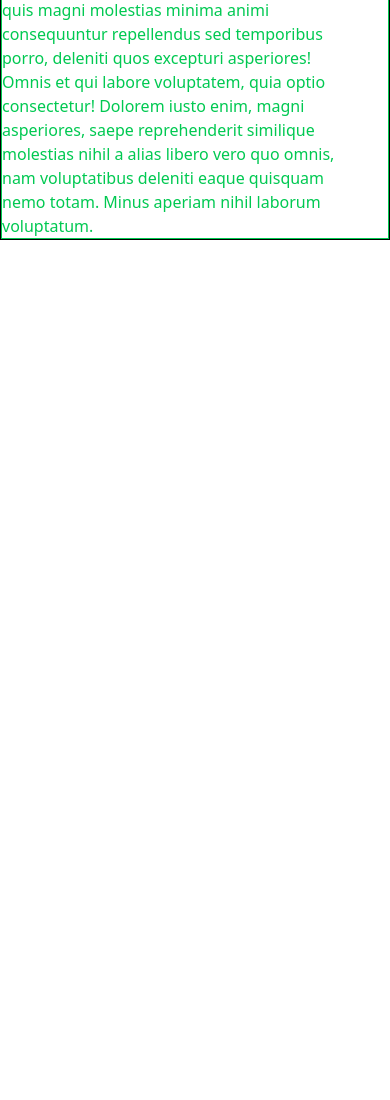
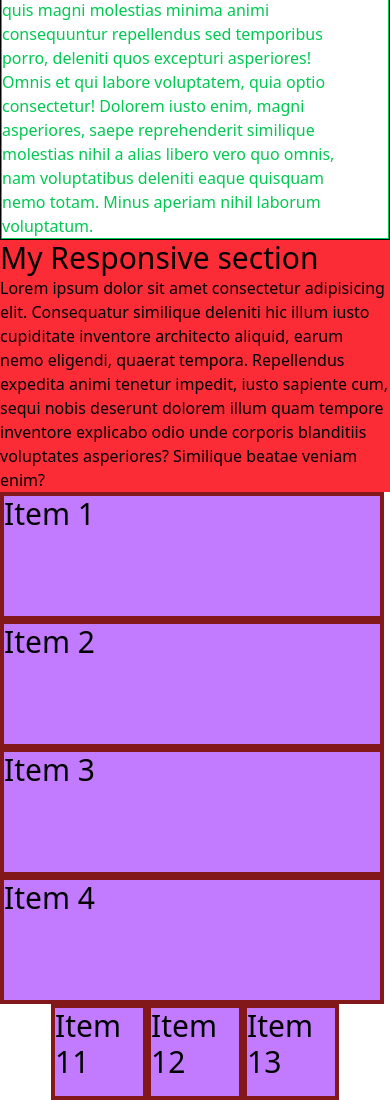
Before and after one commit to Niyamul-04/Intro-to-tailwind-css, a plain HTML site: page index.html in a window 390 px wide. Shown: the part 634-1734 px from the top of the page. Before the commit the page ends 874 px from the top, so only its background shows below. Drawn offline with nearby package versions, Linux system fonts and the light colour scheme.

Commit message:
Add Tailwind CSS layout with headings, responsive sections, and flex utilities

```diff
--- a/index.html
+++ b/index.html
@@ -29,5 +29,43 @@
        <h3 class="text-3xl border mx-4">My section title 2</h3>
        <p class="border pe-12 text-green-500">Lorem ipsum dolor sit, amet consectetur adipisicing elit. Necessitatibus non aut magni eveniet quo unde aspernatur dolorem esse sequi, dolorum obcaecati rerum exercitationem officiis quibusdam facere, maxime ad id excepturi error porro temporibus nesciunt cumque recusandae optio! Nihil qui officiis facere quo iusto quia laborum, aut provident non culpa veritatis quis magni molestias minima animi consequuntur repellendus sed temporibus porro, deleniti quos excepturi asperiores! Omnis et qui labore voluptatem, quia optio consectetur! Dolorem iusto enim, magni asperiores, saepe reprehenderit similique molestias nihil a alias libero vero quo omnis, nam voluptatibus deleniti eaque quisquam nemo totam. Minus aperiam nihil laborum voluptatum.</p>
      </section>
+
+     <!-- responsive section -->
+      <section class="bg-red-500 md:bg-green-500 lg:bg-yellow-500">
+             <h3 class="text-3xl">My Responsive section</h3>
+             <p>
+               Lorem ipsum dolor sit amet consectetur adipisicing elit. Consequatur similique deleniti hic illum iusto cupiditate inventore architecto aliquid, earum nemo eligendi, quaerat tempora. Repellendus expedita animi tenetur impedit, iusto sapiente cum, sequi nobis deserunt dolorem illum quam tempore inventore explicabo odio unde corporis blanditiis voluptates asperiores? Similique beatae veniam enim?
+             </p>
+      </section>
+
+      <!-- flex layout -->
+
+
+      <section class="lg:flex">
+         <div class="w-96 h-32 text-3xl bg-purple-400 border border-4 border-red-900 ">
+            Item 1
+         </div>
+         <div class="w-96 h-32 text-3xl bg-purple-400 border border-4 border-red-900 ">
+            Item 2
+         </div>
+         <div class="w-96 h-32 text-3xl bg-purple-400 border border-4 border-red-900 ">
+            Item 3
+         </div>
+         <div class="w-96 h-32 text-3xl bg-purple-400 border border-4 border-red-900 ">
+            Item 4
+         </div>
+      </section>
+
+      <section class="flex justify-center">
+         <div class="w-24 h-24 text-3xl bg-purple-400 border border-4 border-red-900 ">
+            Item 11
+         </div>
+         <div class="w-24 h-24 text-3xl bg-purple-400 border border-4 border-red-900 ">
+            Item 12
+         </div>
+         <div class="w-24 h-24 text-3xl bg-purple-400 border border-4 border-red-900 ">
+            Item 13
+         </div>
+      </section>
 </body>
 </html>
```
